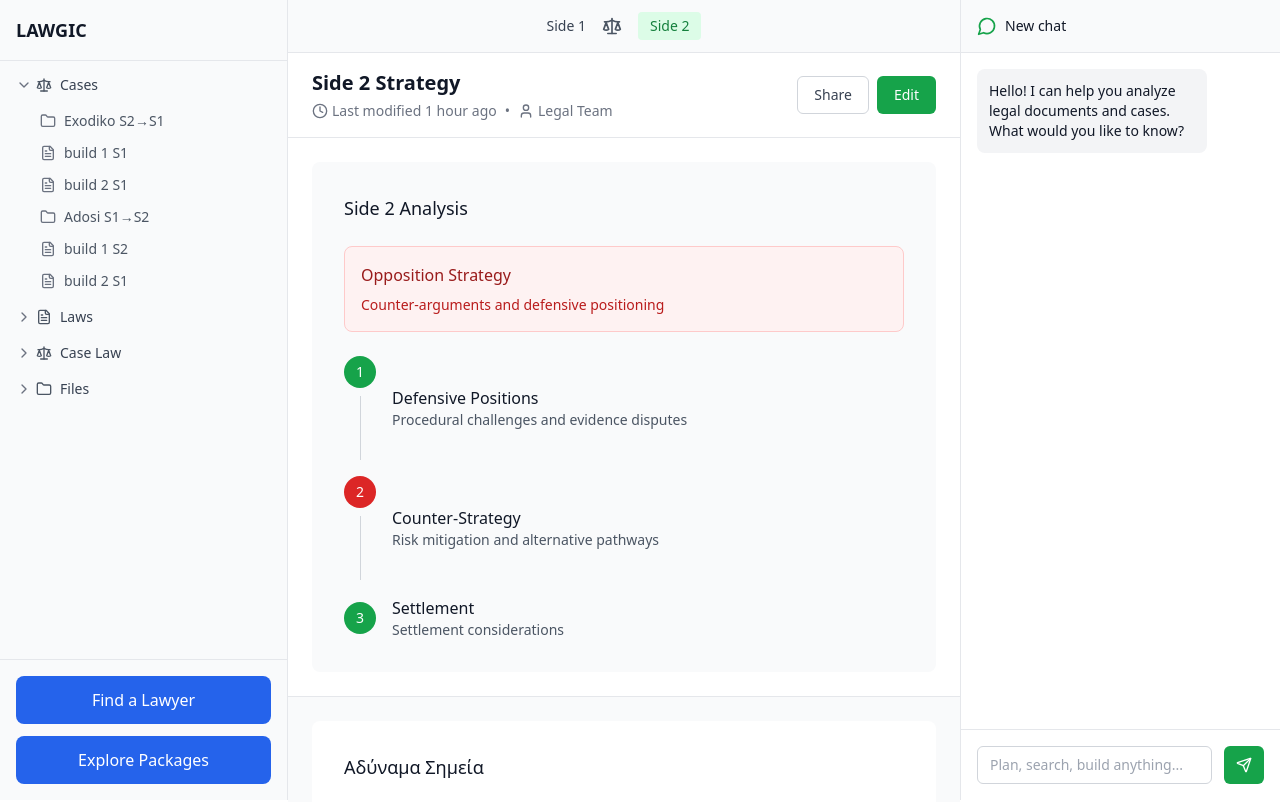
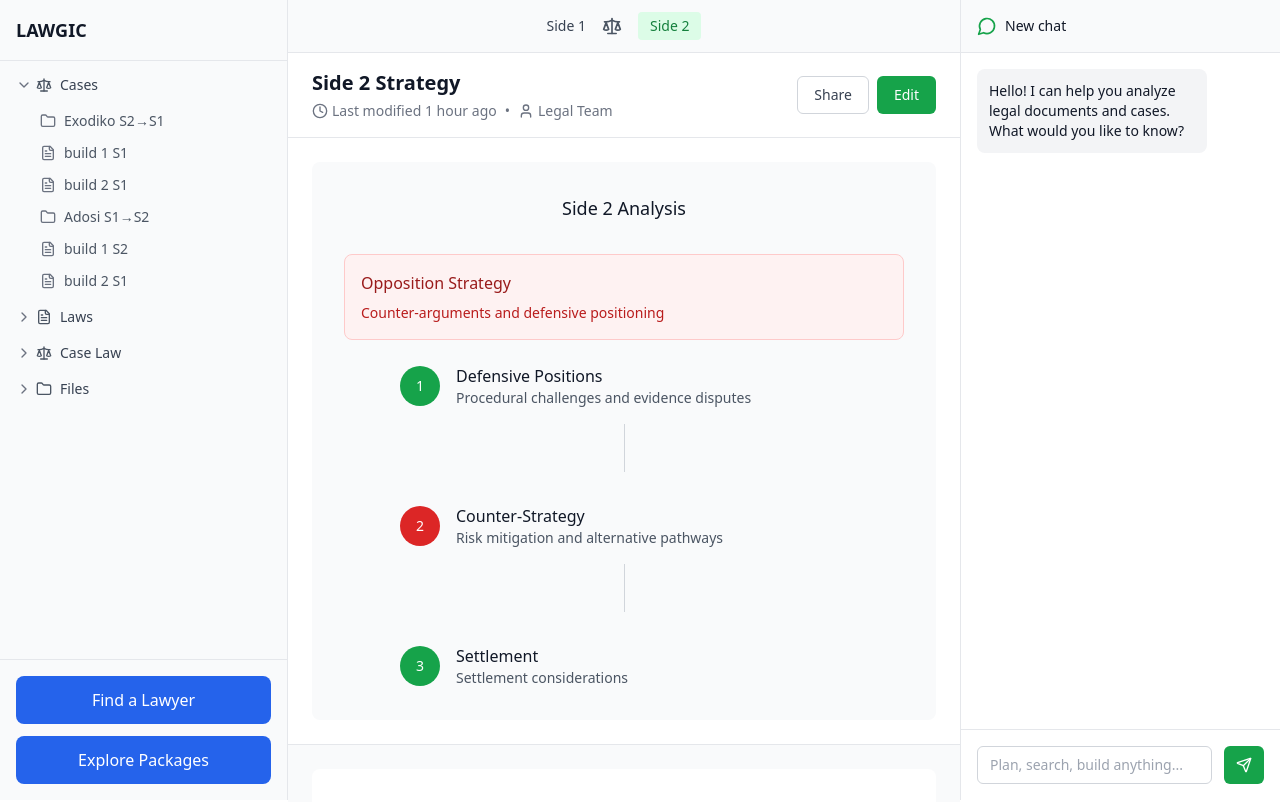
Before and after one commit to Thangouliou/legal-navigator-sidebar, a React (Vite) app: page /side2 in a window 1280 px wide. Shown: the top 802 px of the page. Built offline with nearby package versions, Linux system fonts and the light colour scheme.

Commit message:
Fix: Strategy flow node interaction
- Implement node options display below the clicked node.
- Update node colors dynamically based on build quality.
- Remove tabs and center strategy flow.

```diff
--- a/src/components/Side1Content.tsx
+++ b/src/components/Side1Content.tsx
@@ -12,7 +12,7 @@ interface Build {
 
 const Side1Content: React.FC = () => {
   const [selectedNode, setSelectedNode] = useState<string | null>(null);
-  const [showNodeOptions, setShowNodeOptions] = useState(false);
+  const [nodeSelectedBuilds, setNodeSelectedBuilds] = useState<Record<string, string>>({});
 
   const nodeBuilds: Record<string, Build[]> = {
     '1': [
@@ -29,6 +29,17 @@ const Side1Content: React.FC = () => {
   };
 
   const getNodeColor = (nodeId: string) => {
+    const selectedBuildId = nodeSelectedBuilds[nodeId];
+    if (selectedBuildId) {
+      const builds = nodeBuilds[nodeId] || [];
+      const selectedBuild = builds.find(b => b.id === selectedBuildId);
+      if (selectedBuild) {
+        if (selectedBuild.quality === 'strong') return 'bg-green-600 hover:bg-green-700';
+        if (selectedBuild.quality === 'medium') return 'bg-yellow-600 hover:bg-yellow-700';
+        if (selectedBuild.quality === 'weak') return 'bg-red-600 hover:bg-red-700';
+      }
+    }
+
     const builds = nodeBuilds[nodeId] || [];
     const strongBuilds = builds.filter(b => b.quality === 'strong').length;
     const mediumBuilds = builds.filter(b => b.quality === 'medium').length;
@@ -40,14 +51,16 @@ const Side1Content: React.FC = () => {
   };
 
   const handleNodeClick = (nodeId: string) => {
-    setSelectedNode(nodeId);
-    setShowNodeOptions(true);
+    setSelectedNode(selectedNode === nodeId ? null : nodeId);
   };
 
-  const handleBuildClick = (buildId: string) => {
-    console.log(`Navigating to build: ${buildId}`);
-    setShowNodeOptions(false);
-    // Here you would navigate to the specific build
+  const handleBuildClick = (buildId: string, nodeId: string) => {
+    setNodeSelectedBuilds(prev => ({
+      ...prev,
+      [nodeId]: buildId
+    }));
+    setSelectedNode(null);
+    console.log(`Selected build: ${buildId} for node: ${nodeId}`);
   };
 
   return (
@@ -88,49 +101,100 @@ const Side1Content: React.FC = () => {
       {/* Main content area split vertically */}
       <div className="flex-1 flex flex-col">
         {/* Top half - Strategy Flow */}
-        <div className="flex-1 p-6 border-b border-gray-200 relative">
-          <div className="bg-gray-50 rounded-lg p-8 h-full">
-            <div className="max-w-4xl">
-              <h2 className="text-lg font-medium text-gray-900 mb-6">Strategy Flow</h2>
+        <div className="flex-1 p-6 border-b border-gray-200">
+          <div className="bg-gray-50 rounded-lg p-8 h-full flex items-center justify-center">
+            <div className="max-w-2xl w-full">
+              <h2 className="text-lg font-medium text-gray-900 mb-8 text-center">Strategy Flow</h2>
 
-              {/* Strategy Steps */}
-              <div className="space-y-6">
-                <div className="flex items-center space-x-4">
+              {/* Strategy Steps - Centered */}
+              <div className="space-y-8">
                 <div className="flex flex-col items-center">
+                  <div className="flex items-center space-x-4 w-full max-w-md">
                     <button
                       onClick={() => handleNodeClick('1')}
-                      className={`w-8 h-8 ${getNodeColor('1')} text-white rounded-full flex items-center justify-center text-sm font-medium transition-colors cursor-pointer`}
+                      className={`w-10 h-10 ${getNodeColor('1')} text-white rounded-full flex items-center justify-center text-sm font-medium transition-colors cursor-pointer flex-shrink-0`}
                     >
                       1
                     </button>
-                    <div className="w-px h-16 bg-gray-300 mt-2"></div>
-                  </div>
                     <div className="flex-1">
                       <h3 className="font-medium text-gray-900">ΠΛΗΡΗΣ</h3>
                       <p className="text-gray-600">ΔΟΤ ΕΛΕΓΧΟ</p>
                     </div>
                   </div>
 
-                <div className="flex items-center space-x-4">
+                  {/* Build options for node 1 */}
+                  {selectedNode === '1' && (
+                    <div className="mt-4 w-full max-w-md space-y-2">
+                      {nodeBuilds['1']?.map((build) => (
+                        <button
+                          key={build.id}
+                          onClick={() => handleBuildClick(build.id, '1')}
+                          className="w-full text-left p-3 border border-gray-200 rounded-lg hover:bg-gray-50 transition-colors bg-white"
+                        >
+                          <div className="flex items-center justify-between">
+                            <div>
+                              <h4 className="font-medium text-gray-900 text-sm">{build.name}</h4>
+                              <p className="text-xs text-gray-600">{build.description}</p>
+                            </div>
+                            <div className={`w-3 h-3 rounded-full ${
+                              build.quality === 'strong' ? 'bg-green-500' :
+                              build.quality === 'medium' ? 'bg-yellow-500' : 'bg-red-500'
+                            }`}></div>
+                          </div>
+                        </button>
+                      ))}
+                    </div>
+                  )}
+
+                  <div className="w-px h-12 bg-gray-300 mt-4"></div>
+                </div>
+
                 <div className="flex flex-col items-center">
+                  <div className="flex items-center space-x-4 w-full max-w-md">
                     <button
                       onClick={() => handleNodeClick('2')}
-                      className={`w-8 h-8 ${getNodeColor('2')} text-white rounded-full flex items-center justify-center text-sm font-medium transition-colors cursor-pointer`}
+                      className={`w-10 h-10 ${getNodeColor('2')} text-white rounded-full flex items-center justify-center text-sm font-medium transition-colors cursor-pointer flex-shrink-0`}
                     >
                       2
                     </button>
-                    <div className="w-px h-16 bg-gray-300 mt-2"></div>
-                  </div>
                     <div className="flex-1">
                       <h3 className="font-medium text-gray-900">ΠΙΕΣΗ</h3>
                       <p className="text-gray-600">Tactical approach</p>
                     </div>
                   </div>
 
-                <div className="flex items-center space-x-4">
+                  {/* Build options for node 2 */}
+                  {selectedNode === '2' && (
+                    <div className="mt-4 w-full max-w-md space-y-2">
+                      {nodeBuilds['2']?.map((build) => (
+                        <button
+                          key={build.id}
+                          onClick={() => handleBuildClick(build.id, '2')}
+                          className="w-full text-left p-3 border border-gray-200 rounded-lg hover:bg-gray-50 transition-colors bg-white"
+                        >
+                          <div className="flex items-center justify-between">
+                            <div>
+                              <h4 className="font-medium text-gray-900 text-sm">{build.name}</h4>
+                              <p className="text-xs text-gray-600">{build.description}</p>
+                            </div>
+                            <div className={`w-3 h-3 rounded-full ${
+                              build.quality === 'strong' ? 'bg-green-500' :
+                              build.quality === 'medium' ? 'bg-yellow-500' : 'bg-red-500'
+                            }`}></div>
+                          </div>
+                        </button>
+                      ))}
+                    </div>
+                  )}
+
+                  <div className="w-px h-12 bg-gray-300 mt-4"></div>
+                </div>
+
+                <div className="flex flex-col items-center">
+                  <div className="flex items-center space-x-4 w-full max-w-md">
                     <button
                       onClick={() => handleNodeClick('3')}
-                    className={`w-8 h-8 ${getNodeColor('3')} text-white rounded-full flex items-center justify-center text-sm font-medium transition-colors cursor-pointer`}
+                      className={`w-10 h-10 ${getNodeColor('3')} text-white rounded-full flex items-center justify-center text-sm font-medium transition-colors cursor-pointer flex-shrink-0`}
                     >
                       3
                     </button>
@@ -138,6 +202,31 @@ const Side1Content: React.FC = () => {
                       <h3 className="font-medium text-gray-900">ΔΙΚ</h3>
                       <p className="text-gray-600">Legal proceedings</p>
                     </div>
+                  </div>
+
+                  {/* Build options for node 3 */}
+                  {selectedNode === '3' && (
+                    <div className="mt-4 w-full max-w-md space-y-2">
+                      {nodeBuilds['3']?.map((build) => (
+                        <button
+                          key={build.id}
+                          onClick={() => handleBuildClick(build.id, '3')}
+                          className="w-full text-left p-3 border border-gray-200 rounded-lg hover:bg-gray-50 transition-colors bg-white"
+                        >
+                          <div className="flex items-center justify-between">
+                            <div>
+                              <h4 className="font-medium text-gray-900 text-sm">{build.name}</h4>
+                              <p className="text-xs text-gray-600">{build.description}</p>
+                            </div>
+                            <div className={`w-3 h-3 rounded-full ${
+                              build.quality === 'strong' ? 'bg-green-500' :
+                              build.quality === 'medium' ? 'bg-yellow-500' : 'bg-red-500'
+                            }`}></div>
+                          </div>
+                        </button>
+                      ))}
+                    </div>
+                  )}
                 </div>
               </div>
 
@@ -147,43 +236,6 @@ const Side1Content: React.FC = () => {
               </div>
             </div>
           </div>
-
-          {/* Node Options Modal */}
-          {showNodeOptions && selectedNode && (
-            <div className="absolute inset-0 bg-black bg-opacity-50 flex items-center justify-center z-10">
-              <div className="bg-white rounded-lg p-6 max-w-md w-full mx-4">
-                <h3 className="text-lg font-medium text-gray-900 mb-4">
-                  Node {selectedNode} Builds
-                </h3>
-                <div className="space-y-3">
-                  {nodeBuilds[selectedNode]?.map((build) => (
-                    <button
-                      key={build.id}
-                      onClick={() => handleBuildClick(build.id)}
-                      className="w-full text-left p-3 border border-gray-200 rounded-lg hover:bg-gray-50 transition-colors"
-                    >
-                      <div className="flex items-center justify-between">
-                        <div>
-                          <h4 className="font-medium text-gray-900">{build.name}</h4>
-                          <p className="text-sm text-gray-600">{build.description}</p>
-                        </div>
-                        <div className={`w-3 h-3 rounded-full ${
-                          build.quality === 'strong' ? 'bg-green-500' :
-                          build.quality === 'medium' ? 'bg-yellow-500' : 'bg-red-500'
-                        }`}></div>
-                      </div>
-                    </button>
-                  ))}
-                </div>
-                <button
-                  onClick={() => setShowNodeOptions(false)}
-                  className="mt-4 w-full px-4 py-2 text-sm font-medium text-gray-700 bg-gray-100 rounded-md hover:bg-gray-200"
-                >
-                  Close
-                </button>
-              </div>
-            </div>
-          )}
         </div>
 
         {/* Bottom half - Weak Points and Summary */}
--- a/src/components/Side2Content.tsx
+++ b/src/components/Side2Content.tsx
@@ -12,7 +12,7 @@ interface Build {
 
 const Side2Content: React.FC = () => {
   const [selectedNode, setSelectedNode] = useState<string | null>(null);
-  const [showNodeOptions, setShowNodeOptions] = useState(false);
+  const [nodeSelectedBuilds, setNodeSelectedBuilds] = useState<Record<string, string>>({});
 
   const nodeBuilds: Record<string, Build[]> = {
     '1': [
@@ -29,6 +29,17 @@ const Side2Content: React.FC = () => {
   };
 
   const getNodeColor = (nodeId: string) => {
+    const selectedBuildId = nodeSelectedBuilds[nodeId];
+    if (selectedBuildId) {
+      const builds = nodeBuilds[nodeId] || [];
+      const selectedBuild = builds.find(b => b.id === selectedBuildId);
+      if (selectedBuild) {
+        if (selectedBuild.quality === 'strong') return 'bg-green-600 hover:bg-green-700';
+        if (selectedBuild.quality === 'medium') return 'bg-yellow-600 hover:bg-yellow-700';
+        if (selectedBuild.quality === 'weak') return 'bg-red-600 hover:bg-red-700';
+      }
+    }
+
     const builds = nodeBuilds[nodeId] || [];
     const strongBuilds = builds.filter(b => b.quality === 'strong').length;
     const mediumBuilds = builds.filter(b => b.quality === 'medium').length;
@@ -40,14 +51,16 @@ const Side2Content: React.FC = () => {
   };
 
   const handleNodeClick = (nodeId: string) => {
-    setSelectedNode(nodeId);
-    setShowNodeOptions(true);
+    setSelectedNode(selectedNode === nodeId ? null : nodeId);
   };
 
-  const handleBuildClick = (buildId: string) => {
-    console.log(`Navigating to build: ${buildId}`);
-    setShowNodeOptions(false);
-    // Here you would navigate to the specific build
+  const handleBuildClick = (buildId: string, nodeId: string) => {
+    setNodeSelectedBuilds(prev => ({
+      ...prev,
+      [nodeId]: buildId
+    }));
+    setSelectedNode(null);
+    console.log(`Selected build: ${buildId} for node: ${nodeId}`);
   };
 
   return (
@@ -88,85 +101,45 @@ const Side2Content: React.FC = () => {
       {/* Main content area split vertically */}
       <div className="flex-1 flex flex-col">
         {/* Top half - Strategy Flow */}
-        <div className="flex-1 p-6 border-b border-gray-200 relative">
-          <div className="bg-gray-50 rounded-lg p-8 h-full">
-            <div className="max-w-4xl">
-              <h2 className="text-lg font-medium text-gray-900 mb-6">Side 2 Analysis</h2>
+        <div className="flex-1 p-6 border-b border-gray-200">
+          <div className="bg-gray-50 rounded-lg p-8 h-full flex items-center justify-center">
+            <div className="max-w-2xl w-full">
+              <h2 className="text-lg font-medium text-gray-900 mb-8 text-center">Side 2 Analysis</h2>
 
-              <div className="space-y-6">
-                <div className="p-4 bg-red-50 border border-red-200 rounded-lg">
+              <div className="mb-6 p-4 bg-red-50 border border-red-200 rounded-lg">
                 <h3 className="text-red-800 font-medium mb-2">Opposition Strategy</h3>
                 <p className="text-red-700 text-sm">Counter-arguments and defensive positioning</p>
               </div>
 
-                <div className="space-y-4">
-                  <div className="flex items-center space-x-4">
+              {/* Strategy Steps - Centered */}
+              <div className="space-y-8">
                 <div className="flex flex-col items-center">
+                  <div className="flex items-center space-x-4 w-full max-w-md">
                     <button
                       onClick={() => handleNodeClick('1')}
-                        className={`w-8 h-8 ${getNodeColor('1')} text-white rounded-full flex items-center justify-center text-sm font-medium transition-colors cursor-pointer`}
+                      className={`w-10 h-10 ${getNodeColor('1')} text-white rounded-full flex items-center justify-center text-sm font-medium transition-colors cursor-pointer flex-shrink-0`}
                     >
                       1
                     </button>
-                      <div className="w-px h-16 bg-gray-300 mt-2"></div>
-                    </div>
                     <div className="flex-1">
                       <h3 className="font-medium text-gray-900">Defensive Positions</h3>
                       <p className="text-gray-600 text-sm">Procedural challenges and evidence disputes</p>
                     </div>
                   </div>
 
-                  <div className="flex items-center space-x-4">
-                    <div className="flex flex-col items-center">
-                      <button
-                        onClick={() => handleNodeClick('2')}
-                        className={`w-8 h-8 ${getNodeColor('2')} text-white rounded-full flex items-center justify-center text-sm font-medium transition-colors cursor-pointer`}
-                      >
-                        2
-                      </button>
-                      <div className="w-px h-16 bg-gray-300 mt-2"></div>
-                    </div>
-                    <div className="flex-1">
-                      <h3 className="font-medium text-gray-900">Counter-Strategy</h3>
-                      <p className="text-gray-600 text-sm">Risk mitigation and alternative pathways</p>
-                    </div>
-                  </div>
-
-                  <div className="flex items-center space-x-4">
-                    <button
-                      onClick={() => handleNodeClick('3')}
-                      className={`w-8 h-8 ${getNodeColor('3')} text-white rounded-full flex items-center justify-center text-sm font-medium transition-colors cursor-pointer`}
-                    >
-                      3
-                    </button>
-                    <div className="flex-1">
-                      <h3 className="font-medium text-gray-900">Settlement</h3>
-                      <p className="text-gray-600 text-sm">Settlement considerations</p>
-                    </div>
-                  </div>
-                </div>
-              </div>
-            </div>
-          </div>
-
-          {/* Node Options Modal */}
-          {showNodeOptions && selectedNode && (
-            <div className="absolute inset-0 bg-black bg-opacity-50 flex items-center justify-center z-10">
-              <div className="bg-white rounded-lg p-6 max-w-md w-full mx-4">
-                <h3 className="text-lg font-medium text-gray-900 mb-4">
-                  Node {selectedNode} Builds
-                </h3>
-                <div className="space-y-3">
-                  {nodeBuilds[selectedNode]?.map((build) => (
+                  {/* Build options for node 1 */}
+                  {selectedNode === '1' && (
+                    <div className="mt-4 w-full max-w-md space-y-2">
+                      {nodeBuilds['1']?.map((build) => (
                         <button
                           key={build.id}
-                      onClick={() => handleBuildClick(build.id)}
-                      className="w-full text-left p-3 border border-gray-200 rounded-lg hover:bg-gray-50 transition-colors"
+                          onClick={() => handleBuildClick(build.id, '1')}
+                          className="w-full text-left p-3 border border-gray-200 rounded-lg hover:bg-gray-50 transition-colors bg-white"
                         >
                           <div className="flex items-center justify-between">
                             <div>
-                          <h4 className="font-medium text-gray-900">{build.name}</h4>
-                          <p className="text-sm text-gray-600">{build.description}</p>
+                              <h4 className="font-medium text-gray-900 text-sm">{build.name}</h4>
+                              <p className="text-xs text-gray-600">{build.description}</p>
                             </div>
                             <div className={`w-3 h-3 rounded-full ${
                               build.quality === 'strong' ? 'bg-green-500' :
@@ -176,15 +149,93 @@ const Side2Content: React.FC = () => {
                         </button>
                       ))}
                     </div>
+                  )}
+
+                  <div className="w-px h-12 bg-gray-300 mt-4"></div>
+                </div>
+
+                <div className="flex flex-col items-center">
+                  <div className="flex items-center space-x-4 w-full max-w-md">
                     <button
-                  onClick={() => setShowNodeOptions(false)}
-                  className="mt-4 w-full px-4 py-2 text-sm font-medium text-gray-700 bg-gray-100 rounded-md hover:bg-gray-200"
+                      onClick={() => handleNodeClick('2')}
+                      className={`w-10 h-10 ${getNodeColor('2')} text-white rounded-full flex items-center justify-center text-sm font-medium transition-colors cursor-pointer flex-shrink-0`}
                     >
-                  Close
+                      2
                     </button>
+                    <div className="flex-1">
+                      <h3 className="font-medium text-gray-900">Counter-Strategy</h3>
+                      <p className="text-gray-600 text-sm">Risk mitigation and alternative pathways</p>
                     </div>
                   </div>
+
+                  {/* Build options for node 2 */}
+                  {selectedNode === '2' && (
+                    <div className="mt-4 w-full max-w-md space-y-2">
+                      {nodeBuilds['2']?.map((build) => (
+                        <button
+                          key={build.id}
+                          onClick={() => handleBuildClick(build.id, '2')}
+                          className="w-full text-left p-3 border border-gray-200 rounded-lg hover:bg-gray-50 transition-colors bg-white"
+                        >
+                          <div className="flex items-center justify-between">
+                            <div>
+                              <h4 className="font-medium text-gray-900 text-sm">{build.name}</h4>
+                              <p className="text-xs text-gray-600">{build.description}</p>
+                            </div>
+                            <div className={`w-3 h-3 rounded-full ${
+                              build.quality === 'strong' ? 'bg-green-500' :
+                              build.quality === 'medium' ? 'bg-yellow-500' : 'bg-red-500'
+                            }`}></div>
+                          </div>
+                        </button>
+                      ))}
+                    </div>
                   )}
+
+                  <div className="w-px h-12 bg-gray-300 mt-4"></div>
+                </div>
+
+                <div className="flex flex-col items-center">
+                  <div className="flex items-center space-x-4 w-full max-w-md">
+                    <button
+                      onClick={() => handleNodeClick('3')}
+                      className={`w-10 h-10 ${getNodeColor('3')} text-white rounded-full flex items-center justify-center text-sm font-medium transition-colors cursor-pointer flex-shrink-0`}
+                    >
+                      3
+                    </button>
+                    <div className="flex-1">
+                      <h3 className="font-medium text-gray-900">Settlement</h3>
+                      <p className="text-gray-600 text-sm">Settlement considerations</p>
+                    </div>
+                  </div>
+
+                  {/* Build options for node 3 */}
+                  {selectedNode === '3' && (
+                    <div className="mt-4 w-full max-w-md space-y-2">
+                      {nodeBuilds['3']?.map((build) => (
+                        <button
+                          key={build.id}
+                          onClick={() => handleBuildClick(build.id, '3')}
+                          className="w-full text-left p-3 border border-gray-200 rounded-lg hover:bg-gray-50 transition-colors bg-white"
+                        >
+                          <div className="flex items-center justify-between">
+                            <div>
+                              <h4 className="font-medium text-gray-900 text-sm">{build.name}</h4>
+                              <p className="text-xs text-gray-600">{build.description}</p>
+                            </div>
+                            <div className={`w-3 h-3 rounded-full ${
+                              build.quality === 'strong' ? 'bg-green-500' :
+                              build.quality === 'medium' ? 'bg-yellow-500' : 'bg-red-500'
+                            }`}></div>
+                          </div>
+                        </button>
+                      ))}
+                    </div>
+                  )}
+                </div>
+              </div>
+            </div>
+          </div>
         </div>
 
         {/* Bottom half - Weak Points and Summary */}
```
Lines whose indentation alone changed are shown as unchanged.
